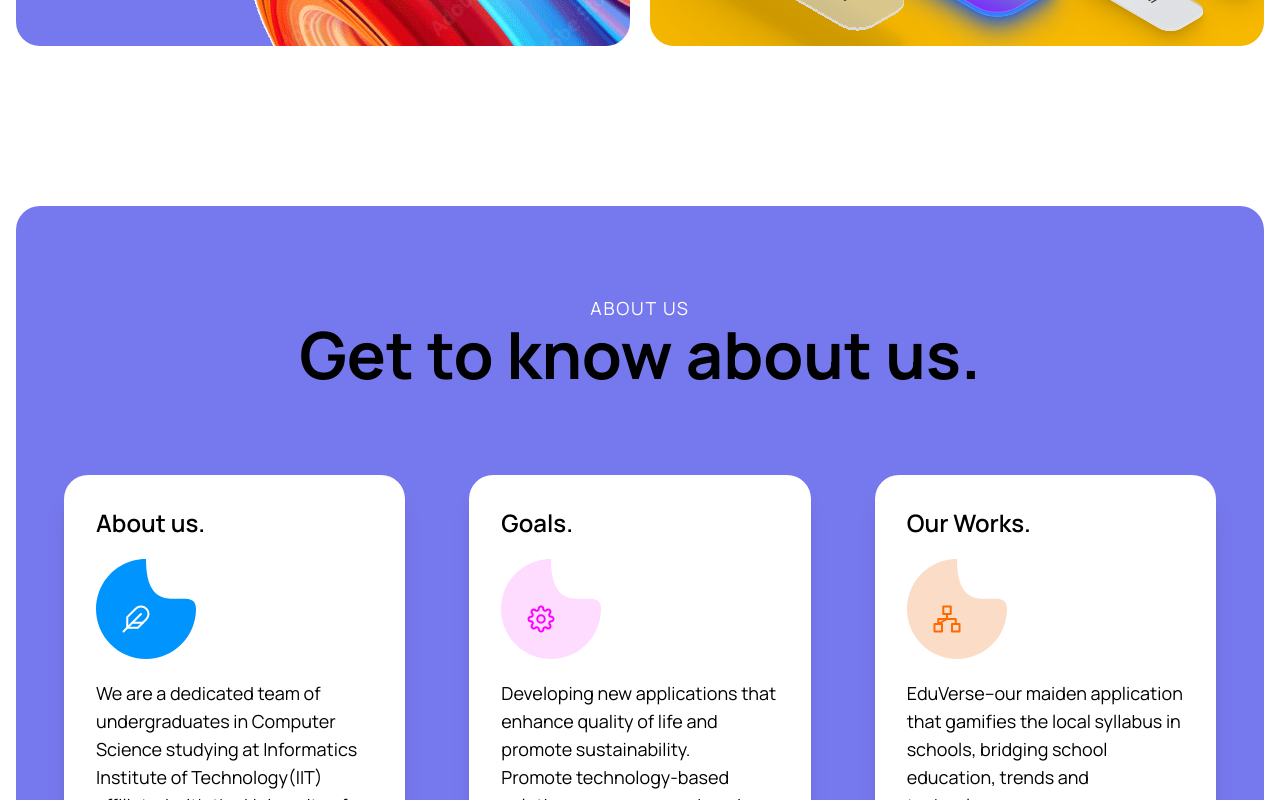
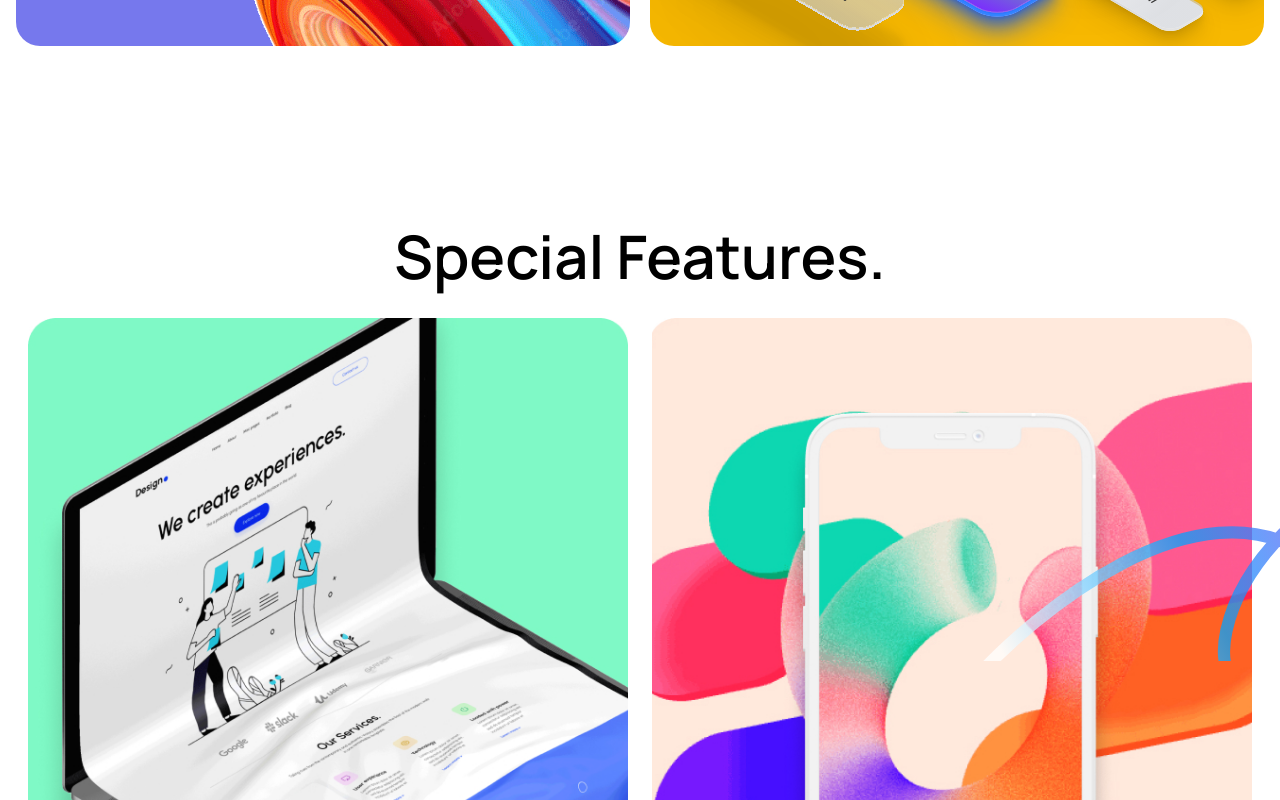
Before and after one commit to WanderVerse-Team/WanderVerse, a Next.js app in the folder package/: page / in a window 1280 px wide. Shown: the part 2720-3520 px from the top of the page. Built offline with nearby package versions, Linux system fonts and the light colour scheme.

Commit message:
Tweaks_2

```diff
--- a/package/src/app/page.tsx
+++ b/package/src/app/page.tsx
@@ -24,11 +24,12 @@ export default function Home() {
       <Hero />
   <Digital />
   <Beliefs />
+  <Featured />
   <Aboutus />
   <Work />
 
   <Team />
-  <Featured />
+
   {/* <Manage /> */}
       <FAQ />
       {/* <Testimonial /> */}
```
